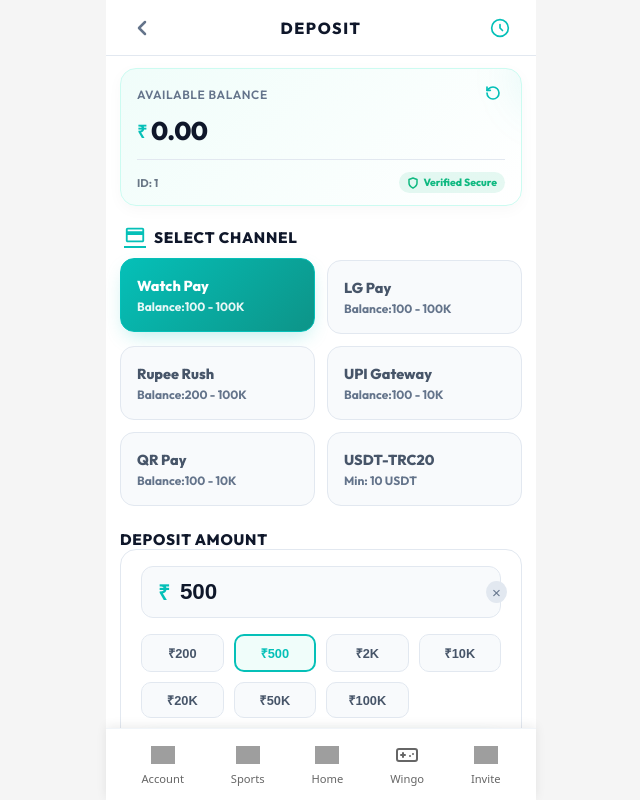
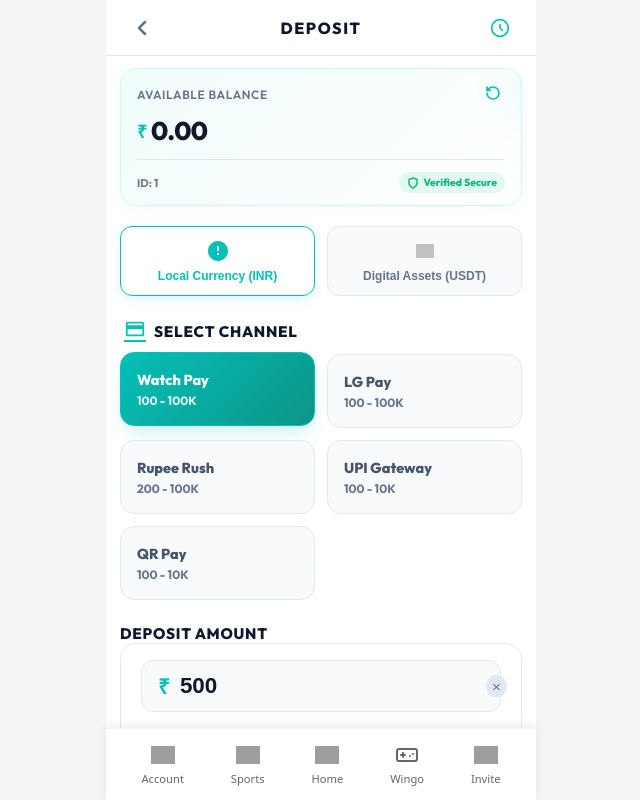
Before and after one commit to ritikgchoudhary/todaaaple, a Vue app in the folder frontend-vue/: page /deposit in a window 1280 px wide. Shown: the top 800 px of the page, without its empty margins (319-959 px from the left). Built offline with nearby package versions, Linux system fonts and the light colour scheme; no server answers; sample sign-in values are in the browser's storage; grey boxes are pictures that could not be loaded.

Commit message:
auto-update: sync changes 2026-03-11 10:32:01

```diff
--- a/frontend-vue/src/views/DepositView.vue
+++ b/frontend-vue/src/views/DepositView.vue
@@ -35,7 +35,32 @@
         </div>
       </div>
 
-      <!-- Payment Methods -->
+      <!-- Payment Type Tabs -->
+      <div class="payment-tabs">
+        <button
+          class="tab-btn"
+          :class="{ 'active': depositMode === 'fiat' }"
+          @click="depositMode = 'fiat'; selectedGateway = gatewayList[0]"
+        >
+          <div class="tab-icon">
+            <svg viewBox="0 0 24 24" fill="currentColor"><path d="M12 2C6.48 2 2 6.48 2 12s4.48 10 10 10 10-4.48 10-10S17.52 2 12 2zm1 14h-2v-2h2v2zm0-4h-2V7h2v5z"/></svg>
+          </div>
+          Local Currency (INR)
+        </button>
+        <button
+          class="tab-btn crypto-tab"
+          :class="{ 'active': depositMode === 'crypto' }"
+          @click="depositMode = 'crypto'; selectedGateway = 'usdt'"
+        >
+          <div class="tab-icon">
+             <img src="https://cryptologos.cc/logos/tether-usdt-logo.svg?v=040" alt="USDT" width="18" />
+          </div>
+          Digital Assets (USDT)
+        </button>
+      </div>
+
+      <!-- FIAT SECTION -->
+      <div v-if="depositMode === 'fiat'">
         <div class="channel-header">
           <div class="channel-icon">
             <svg viewBox="0 0 24 24" fill="currentColor"><path d="M20 4H4c-1.11 0-1.99.89-1.99 2L2 18c0 1.11.89 2 2 2h16c1.11 0 2-.89 2-2V6c0-1.11-.89-2-2-2zm0 14H4v-6h16v6zm0-10H4V6h16v2z"/></svg>
@@ -48,25 +73,16 @@
             v-for="gateway in gatewayList"
             :key="gateway"
             class="method-item"
-          :class="{ 'active': selectedGateway === gateway.toLowerCase() }"
+            :class="{ 'active': selectedGateway === gateway.toLowerCase() && selectedGateway !== 'usdt' }"
             @click="selectedGateway = gateway.toLowerCase()"
           >
             <div class="item-inner">
               <div class="name">{{ GATEWAY_LABELS[gateway.toLowerCase()] || gateway }}</div>
-            <div class="limit">Balance:{{ getLimits(gateway) }}</div>
-          </div>
-        </div>
-
-        <!-- USDT Channel -->
-        <div class="method-item" :class="{ 'active': selectedGateway === 'usdt' }" @click="selectedGateway = 'usdt'">
-          <div class="item-inner">
-            <div class="name">USDT-TRC20</div>
-            <div class="limit">Min: 10 USDT</div>
+              <div class="limit">{{ getLimits(gateway) }}</div>
             </div>
           </div>
         </div>
 
-      <!-- Amount Section -->
         <div class="section-title">Deposit Amount</div>
         <div class="amount-card glass-card">
           <div class="input-container">
@@ -94,27 +110,40 @@
             </button>
           </div>
 
-        <div v-if="selectedGateway !== 'usdt'">
           <button class="deposit-btn inline-btn" :disabled="loading || !amount || amount < 200" @click="handleRecharge">
             <span v-if="loading" class="btn-spinner"></span>
             <span v-else>Deposit ₹{{ (amount || 0).toLocaleString() }}</span>
           </button>
         </div>
+      </div>
 
-        <!-- USDT Manual Section -->
-        <div v-else class="usdt-manual-section">
+      <!-- CRYPTO SECTION -->
+      <div v-else class="crypto-container">
+        <div class="amount-card glass-card usdt-active-card">
+          <div class="section-title">USDT Deposit Amount (INR)</div>
+          <div class="input-container">
+            <span class="prefix">₹</span>
+            <input
+              type="number"
+              v-model.number="amount"
+              placeholder="Enter INR amount"
+              class="amount-input"
+            />
+          </div>
+
+          <div class="usdt-manual-section">
             <div class="divider"></div>
             <div class="usdt-info-row">
-            <span class="label">Rate:</span>
+              <span class="label">Exchange Rate:</span>
               <span class="val">1 USDT = ₹{{ USD_RATE }}</span>
             </div>
             <div class="usdt-info-row">
-            <span class="label">Pay:</span>
+              <span class="label">Amount to Pay:</span>
               <span class="val highlight">{{ (amount / USD_RATE).toFixed(2) }} USDT</span>
             </div>
 
             <div class="address-box glass-card">
-            <div class="box-label">TRC20 Receipt Address</div>
+              <div class="box-label">Pay to USDT-TRC20 Address</div>
               <div class="address-row">
                 <span class="address-text">{{ USDT_TRC20_ADDRESS }}</span>
                 <button class="copy-btn" @click="copyAddress">COPY</button>
@@ -122,15 +151,16 @@
             </div>
 
             <div class="txid-input-wrap">
-            <div class="input-label">Transaction ID / Hash (TXID)</div>
-            <input v-model="txid" type="text" placeholder="Enter transaction hash" class="txid-input" />
+              <div class="input-label">Transaction Hash (TXID)</div>
+              <input v-model="txid" type="text" placeholder="Enter 64-char hash" class="txid-input" />
             </div>
 
             <button class="deposit-btn inline-btn usdt-theme" :disabled="loading || !amount || !txid" @click="handleUsdtDeposit">
               <span v-if="loading" class="btn-spinner"></span>
-            <span v-else>Submit USDT Deposit</span>
+              <span v-else>Confirm USDT Payment</span>
             </button>
-          <p class="usdt-note">Please only send TRC20 USDT. Minimum 10 USDT.</p>
+            <p class="usdt-note">Submit hash only AFTER sending funds. Minimum deposit: 10 USDT.</p>
+          </div>
         </div>
       </div>
 
@@ -218,6 +248,7 @@ const router = useRouter()
 const auth = useAuthStore()
 
 const amount = ref(500)
+const depositMode = ref('fiat')
 const loading = ref(false)
 const fetching = ref(false)
 const userBalance = ref(0)
@@ -414,6 +445,54 @@ onMounted(() => {
   padding-bottom: 40px;
 }
 
+/* Payment Tabs */
+.payment-tabs {
+  display: flex;
+  gap: 12px;
+  margin-bottom: 24px;
+}
+.tab-btn {
+  flex: 1;
+  background: #f8fafc;
+  border: 1px solid #e2e8f0;
+  border-radius: 12px;
+  padding: 12px 8px;
+  display: flex;
+  flex-direction: column;
+  align-items: center;
+  gap: 6px;
+  color: #64748b;
+  font-size: 0.75rem;
+  font-weight: 700;
+  cursor: pointer;
+  transition: all 0.2s;
+}
+.tab-btn.active {
+  background: #ffffff;
+  border-color: #05c0b8;
+  color: #05c0b8;
+  box-shadow: 0 4px 12px rgba(5,192,184,0.12);
+}
+.tab-btn.crypto-tab.active {
+  border-color: #10b981;
+  color: #10b981;
+}
+.tab-icon {
+  width: 24px;
+  height: 24px;
+  display: flex;
+  align-items: center;
+  justify-content: center;
+  opacity: 0.6;
+}
+.tab-btn.active .tab-icon {
+  opacity: 1;
+}
+.usdt-active-card {
+  border-color: #10b981;
+  background: linear-gradient(135deg, #f0fdf4 0%, #ffffff 100%);
+}
+
 /* Glass Card */
 .glass-card {
   background: #ffffff; border: 1px solid #e2e8f0;
```
Lines whose indentation alone changed are shown as unchanged.
